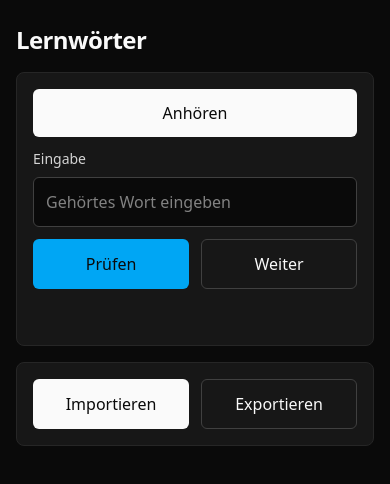
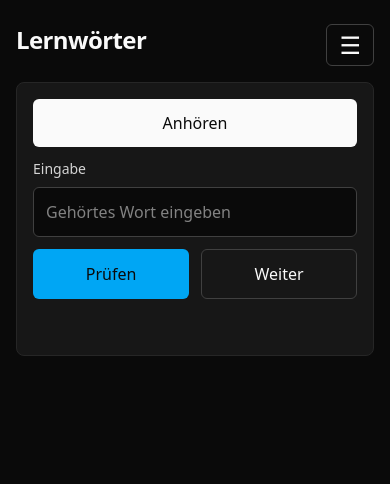
Before and after one commit to rudolphreti/Lernwoerter, a React (Vite) app: page / in a window 390 px wide. Shown: the top 484 px of the page. Built offline with nearby package versions, Linux system fonts and the light colour scheme.

Commit message:
Move import export actions into hamburger menu

```diff
--- a/src/App.jsx
+++ b/src/App.jsx
@@ -11,6 +11,7 @@ export default function App() {
   const [currentIndex, setCurrentIndex] = useState(0);
   const [answer, setAnswer] = useState('');
   const [feedback, setFeedback] = useState('');
+  const [isMenuOpen, setIsMenuOpen] = useState(false);
   const fileInputRef = useRef(null);
 
   const currentExpression = useMemo(() => expressions[currentIndex] ?? '', [currentIndex, expressions]);
@@ -40,6 +41,7 @@ export default function App() {
   }
 
   function handleImport() {
+    setIsMenuOpen(false);
     fileInputRef.current?.click();
   }
 
@@ -68,6 +70,7 @@ export default function App() {
     }
 
     updateExpressions(parsed.value);
+    setIsMenuOpen(false);
     setFeedback(uiText.imported);
     playResultSound(true);
     event.target.value = '';
@@ -82,12 +85,52 @@ export default function App() {
     link.download = 'lernwoerter.txt';
     link.click();
     URL.revokeObjectURL(exportUrl);
+    setIsMenuOpen(false);
     setFeedback(uiText.exportReady);
   }
 
   return (
     <main className="mx-auto flex min-h-screen w-full max-w-xl flex-col gap-4 px-4 py-6">
-      <h1 className="text-2xl font-semibold tracking-tight">{uiText.appTitle}</h1>
+      <div className="relative flex items-start justify-between gap-3">
+        <h1 className="text-2xl font-semibold tracking-tight">{uiText.appTitle}</h1>
+        <input
+          accept=".txt,text/plain"
+          aria-label={uiText.importFileLabel}
+          className="sr-only"
+          onChange={handleImportFile}
+          ref={fileInputRef}
+          type="file"
+        />
+        <button
+          aria-expanded={isMenuOpen}
+          aria-label={uiText.menu}
+          className="rounded-md border border-neutral-700 px-3 py-2 text-2xl leading-none"
+          onClick={() => setIsMenuOpen((isOpen) => !isOpen)}
+          type="button"
+        >
+          ☰
+        </button>
+        {isMenuOpen && (
+          <div className="absolute right-0 top-12 z-10 flex min-w-44 flex-col gap-2 rounded-lg border border-neutral-800 bg-neutral-900 p-2">
+            <button
+              aria-label={uiText.import}
+              className="rounded-md bg-neutral-50 px-4 py-3 text-left font-medium text-neutral-950"
+              onClick={handleImport}
+              type="button"
+            >
+              ⇩ {uiText.import}
+            </button>
+            <button
+              aria-label={uiText.export}
+              className="rounded-md border border-neutral-700 px-4 py-3 text-left font-medium"
+              onClick={handleExport}
+              type="button"
+            >
+              ⇧ {uiText.export}
+            </button>
+          </div>
+        )}
+      </div>
 
       <section className="flex flex-col gap-3 rounded-lg border border-neutral-800 bg-neutral-900 p-4">
         <button
@@ -125,24 +168,6 @@ export default function App() {
         </p>
       </section>
 
-      <section className="flex flex-col gap-3 rounded-lg border border-neutral-800 bg-neutral-900 p-4">
-        <input
-          accept=".txt,text/plain"
-          aria-label={uiText.importFileLabel}
-          className="sr-only"
-          onChange={handleImportFile}
-          ref={fileInputRef}
-          type="file"
-        />
-        <div className="grid grid-cols-2 gap-3">
-          <button className="rounded-md bg-neutral-50 px-4 py-3 font-medium text-neutral-950" onClick={handleImport} type="button">
-            {uiText.import}
-          </button>
-          <button className="rounded-md border border-neutral-700 px-4 py-3 font-medium" onClick={handleExport} type="button">
-            {uiText.export}
-          </button>
-        </div>
-      </section>
     </main>
   );
 }
--- a/src/i18n/uiText.js
+++ b/src/i18n/uiText.js
@@ -5,6 +5,7 @@ export const uiText = {
   check: 'Prüfen',
   listen: 'Anhören',
   next: 'Weiter',
+  menu: 'Menü',
   importFileLabel: 'TXT-Datei',
   import: 'Importieren',
   export: 'Exportieren',
```
Also changed, not shown: 1 other file (tests, documents, lock files or other folders).
